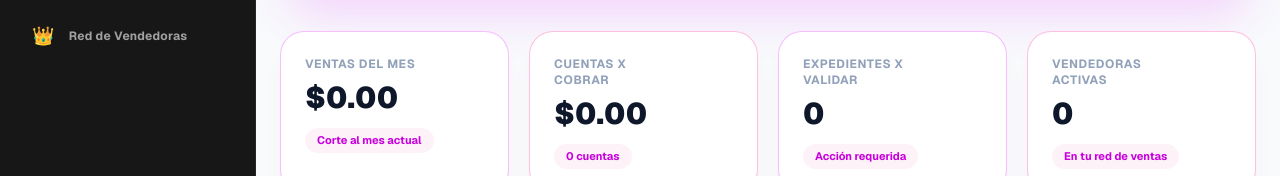
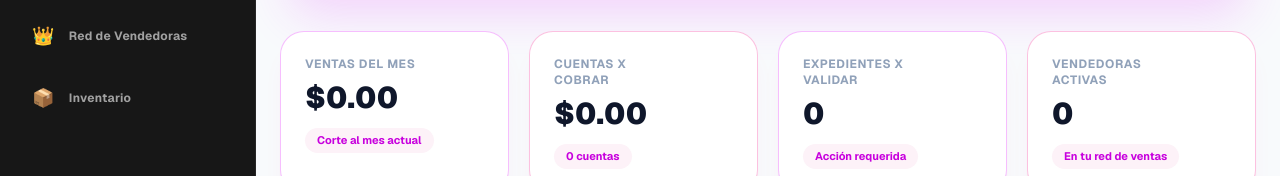
Before and after one commit to luisEnrique22xd/maamchan-front, a Next.js app: page /dashboard in a window 1280 px wide. Shown: the part 286-462 px from the top of the page. Built offline with nearby package versions, Linux system fonts and the light colour scheme; no server answers.

Commit message:
Conexion con endpoint de inventario 2

```diff
--- a/components/sidebar.tsx
+++ b/components/sidebar.tsx
@@ -16,6 +16,7 @@ export default function Sidebar({ isOpen, onClose }: SidebarProps) {
     { label: 'Punto de Venta', href: '/dashboard/pos', icon: '⚡' },
     { label: 'Expedientes', href: '/dashboard/expediente', icon: '📁' },
     { label: 'Red de Vendedoras', href: '/dashboard/usuarios', icon: '👑' },
+    { label: 'Inventario', href: '/dashboard/inventario', icon: '📦' },
   ];
 
   const handleLogout = async () => {
```
